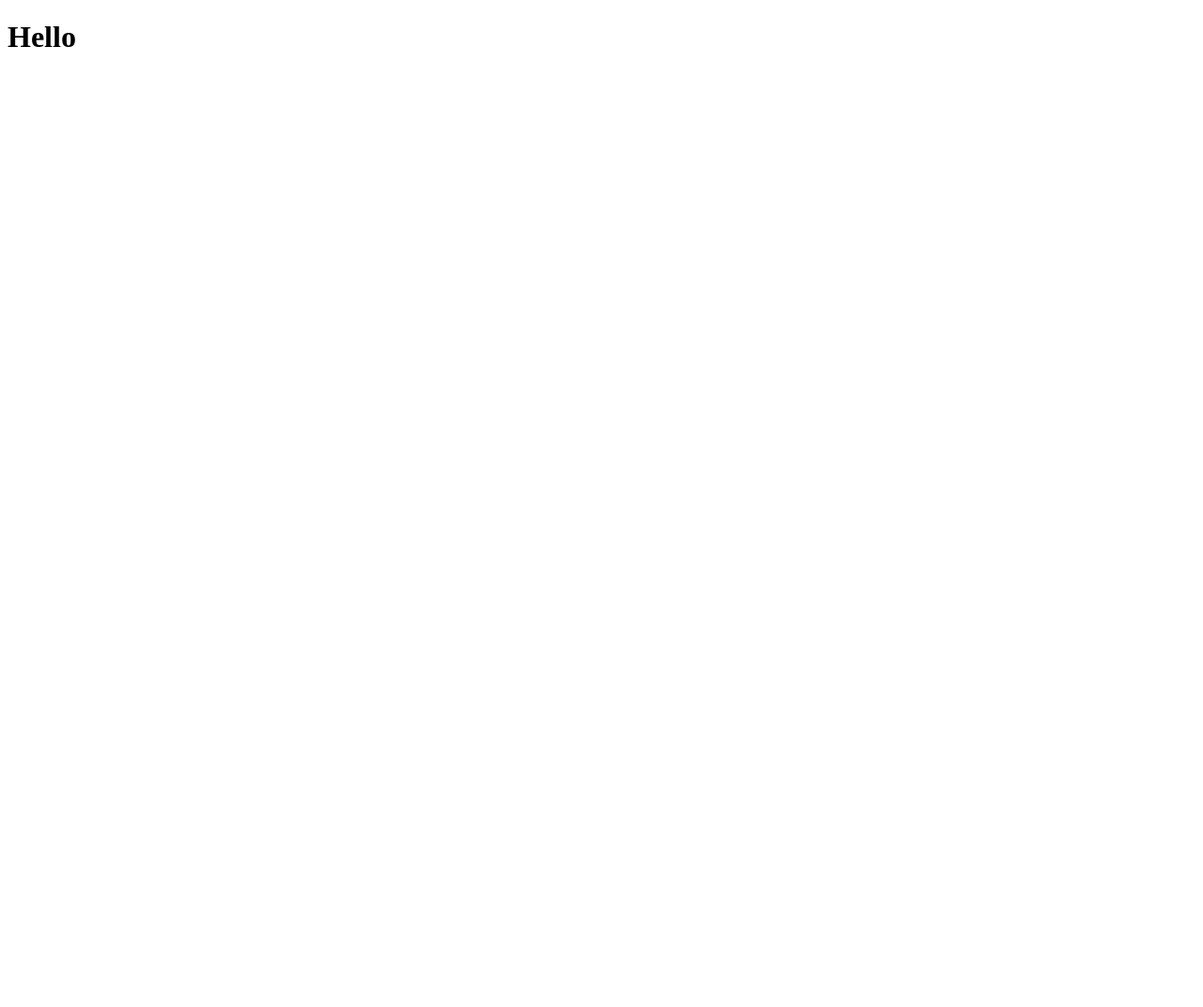
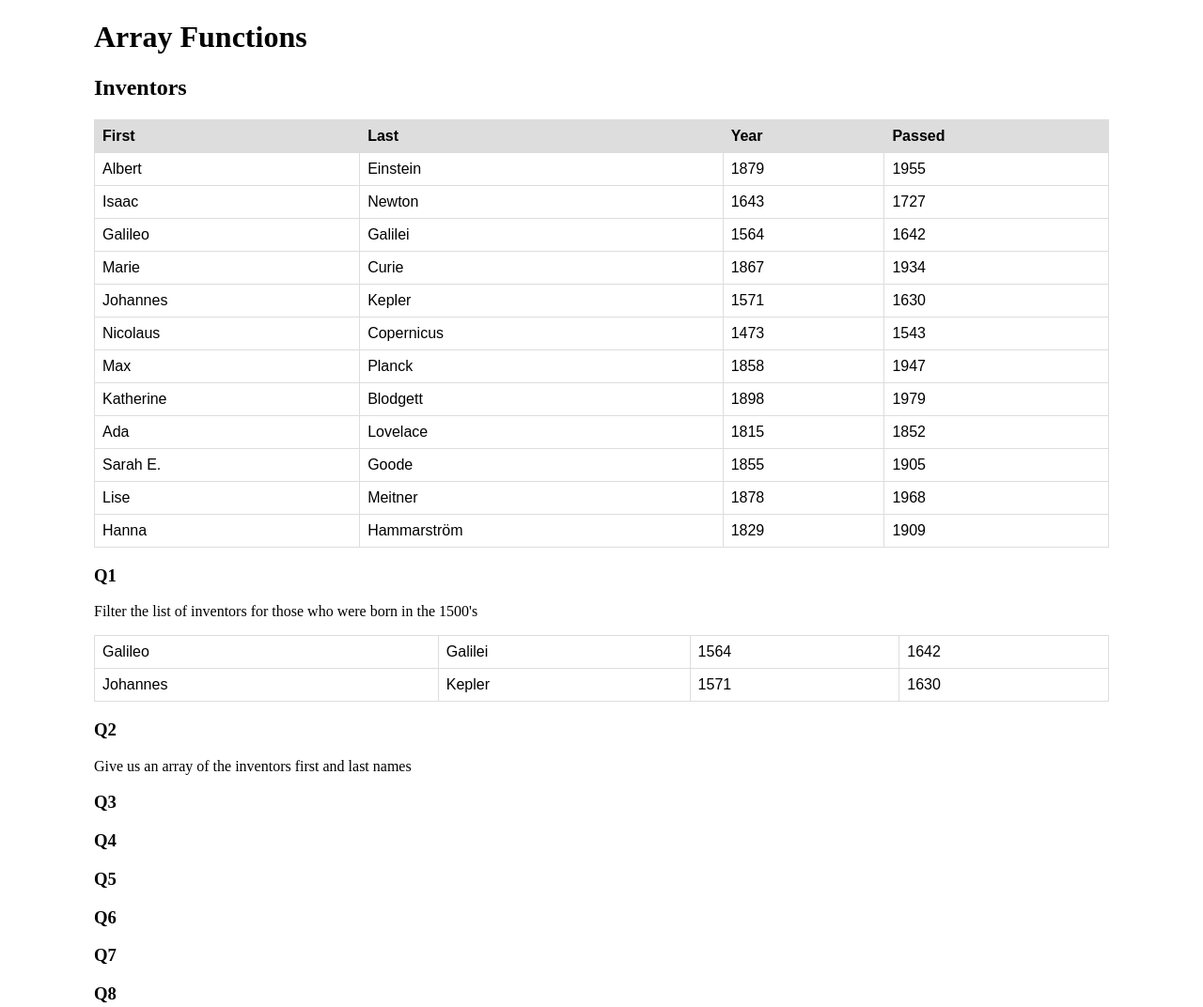
Before and after one commit to jameszhang-a/Summer30, a plain HTML site: page 04-Arrays/index.html in a window 1280 px wide. Shown: the whole page at 94% size. Before the commit the page ends 800 px from the top, so only its background shows below. Drawn offline with Linux system fonts and the light colour scheme.

Commit message:
Finish part 1 of array practices

```diff
--- a/04-Arrays/app.js
+++ b/04-Arrays/app.js
@@ -122,11 +122,34 @@ const people = [
   'Biondo, Frank'
 ];
 
+// For displaying the problem and solutions involving the inventers array
+const displayArrObj = (arr, question) => {
+  arr.forEach((element) => {
+    let row = '<tr>';
+    for (const key in element) {
+      if (Object.hasOwnProperty.call(element, key)) {
+        const value = element[key];
+        row += '<td>' + value + '</td>';
+      }
+    }
+    row += '</tr>';
+    document.querySelector(`tbody#${question}`).innerHTML += row;
+  });
+};
+
+displayArrObj(inventors, 'original');
+
 // Array.prototype.filter()
 // 1. Filter the list of inventors for those who were born in the 1500's
+const inventors1500 = inventors.filter(
+  (person) => person.year >= 1500 && person.year <= 1599
+);
+
+displayArrObj(inventors1500, 'Q1');
 
 // Array.prototype.map()
 // 2. Give us an array of the inventors first and last names
+
 
 // Array.prototype.sort()
 // 3. Sort the inventors by birthdate, oldest to youngest
--- a/04-Arrays/index.html
+++ b/04-Arrays/index.html
@@ -8,13 +8,41 @@
 		<title></title>
 		<meta name="description" content="">
 		<meta name="viewport" content="width=device-width, initial-scale=1">
-		<link rel="stylesheet" href="">
+		<link rel="stylesheet" href="style.css">
 	</head>
 
 	<body>
 
-		<h1>Hello</h1>
-		<script src="" async defer></script>
+		<h1>Array Functions</h1>
+		<h2>Inventors</h2>
+		<table>
+			<tbody id="original">
+				<tr id="header">
+					<td>First</td>
+					<td>Last</td>
+					<td>Year</td>
+					<td>Passed</td>
+				</tr>
+			</tbody>
+		</table>
+
+		<h3>Q1</h3>
+		<p>Filter the list of inventors for those who were born in the 1500's</p>
+		<table>
+			<tbody id="Q1">
+			</tbody>
+		</table>
+
+		<h3>Q2</h3>
+		<p>Give us an array of the inventors first and last names</p>
+
+		<h3>Q3</h3>
+		<h3>Q4</h3>
+		<h3>Q5</h3>
+		<h3>Q6</h3>
+		<h3>Q7</h3>
+		<h3>Q8</h3>
+		<script src="app.js" async defer></script>
 	</body>
 
 </html>
--- a/04-Arrays/style.css
+++ b/04-Arrays/style.css
@@ -1,8 +1,26 @@
 body,
 html {
   margin: 0;
-  padding: 0;
+  padding: 0 50px 50px 50px;
 }
 * {
   box-sizing: border-box;
 }
+
+table {
+  font-family: arial, sans-serif;
+  border-collapse: collapse;
+  width: 100%;
+}
+
+#header {
+  background-color: #dddddd;
+  font-weight: bold;
+}
+
+td,
+th {
+  border: 1px solid #dddddd;
+  text-align: left;
+  padding: 8px;
+}
```
